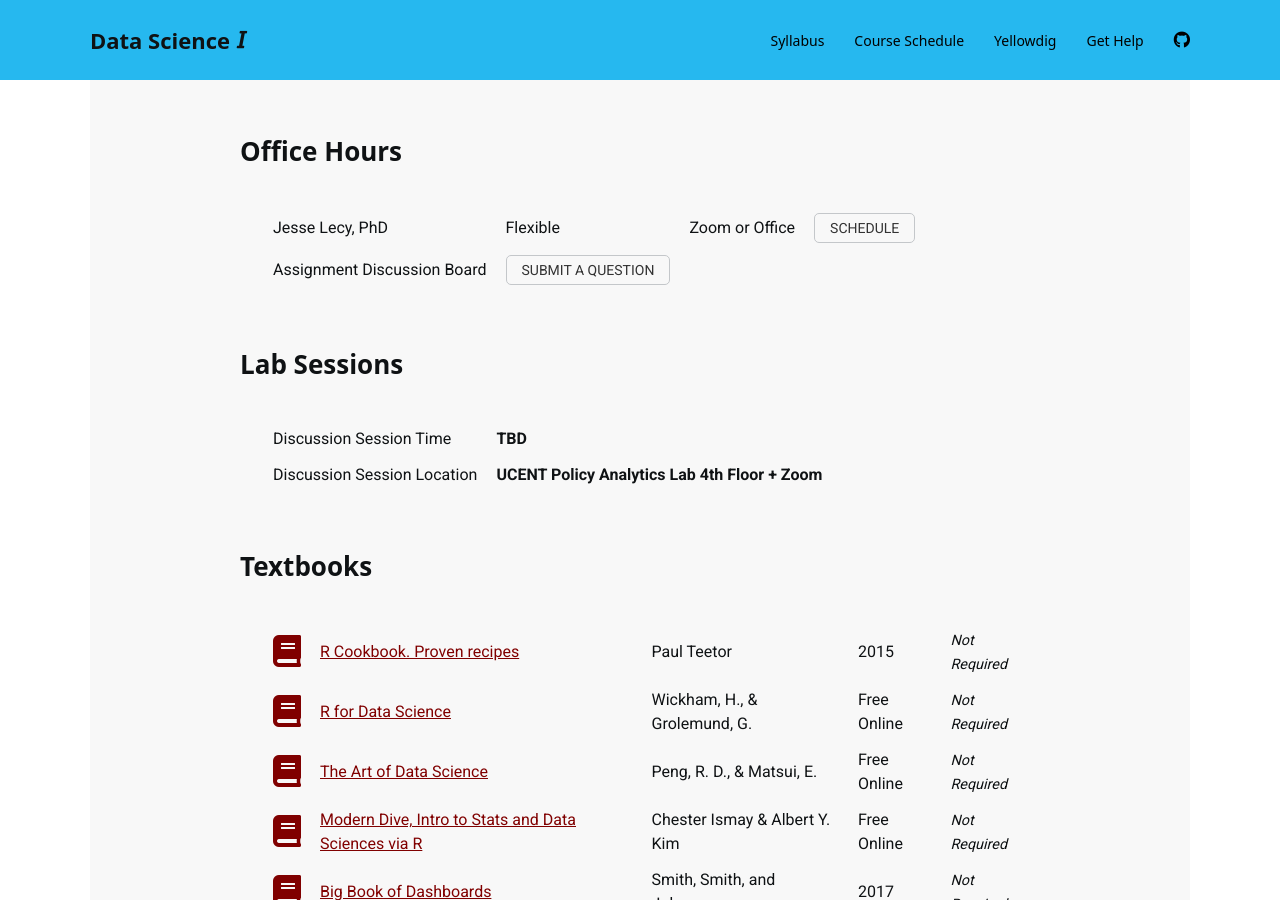
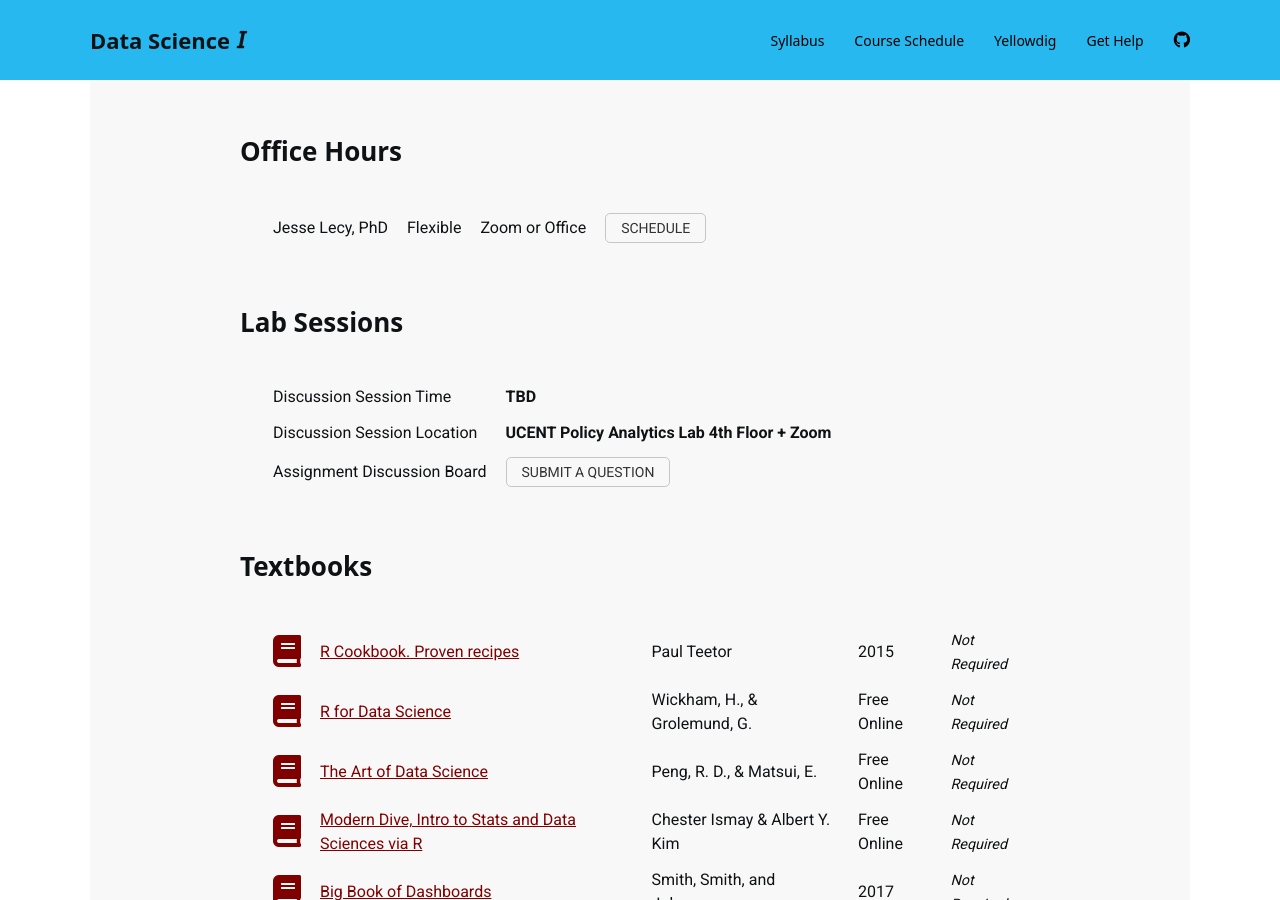
Before and after one commit to DS4PS/cpp-526-fall-2019, a Jekyll site: the page built from index.md, in a window 1280 px wide and 900 px high, scrolled down 1671 px. Built offline with Jekyll 4.4.1, drawn with Linux system fonts in a browser that asks for light colours; nearby versions of some CDN libraries; a style sheet for code colours, icons or effects is not loaded.

Commit message:
Update index.html

```diff
--- a/_layouts/index.html
+++ b/_layouts/index.html
@@ -261,15 +261,6 @@ layout: default
 </tr>
 {% endfor %}
 
-{% if page.info.discussion_board_url %}
-<tr>
-<td>Assignment Discussion Board</td>
-<td>
-  <a class="uk-button uk-button-default uk-button-small" class="uk-align-center" onclick="location.href='{{page.info.discussion_board_url}}'" target="_blank">SUBMIT A QUESTION</a>
-</td>
-</tr>
-{% endif %}
-
 </tbody>
 </table>
 
@@ -302,6 +293,14 @@ layout: default
 </tr>
 {% endif %}
 
+{% if page.info.discussion_board_url %}
+<tr>
+<td>Assignment Discussion Board</td>
+<td>
+  <a class="uk-button uk-button-default uk-button-small" class="uk-align-center" onclick="location.href='{{page.info.discussion_board_url}}'" target="_blank">SUBMIT A QUESTION</a>
+</td>
+</tr>
+{% endif %}
 
 </tbody>
 </table>
```
